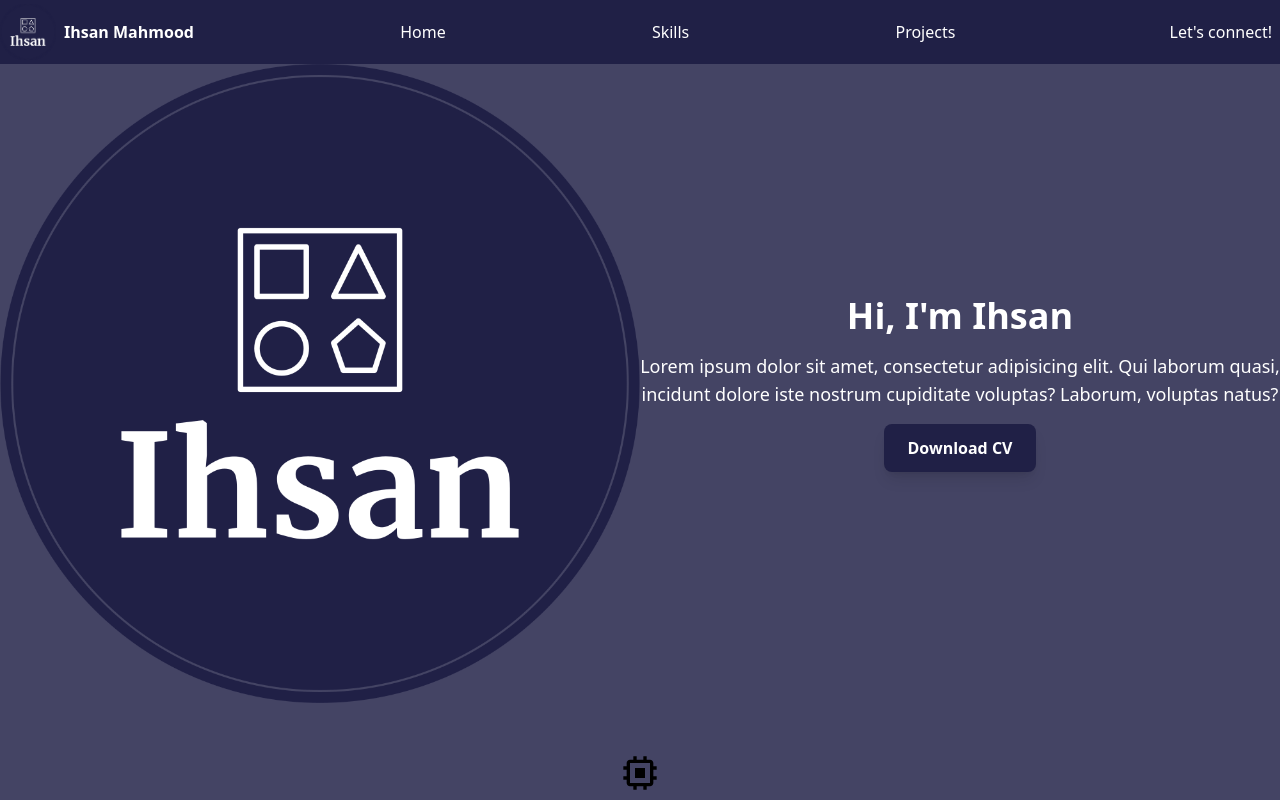
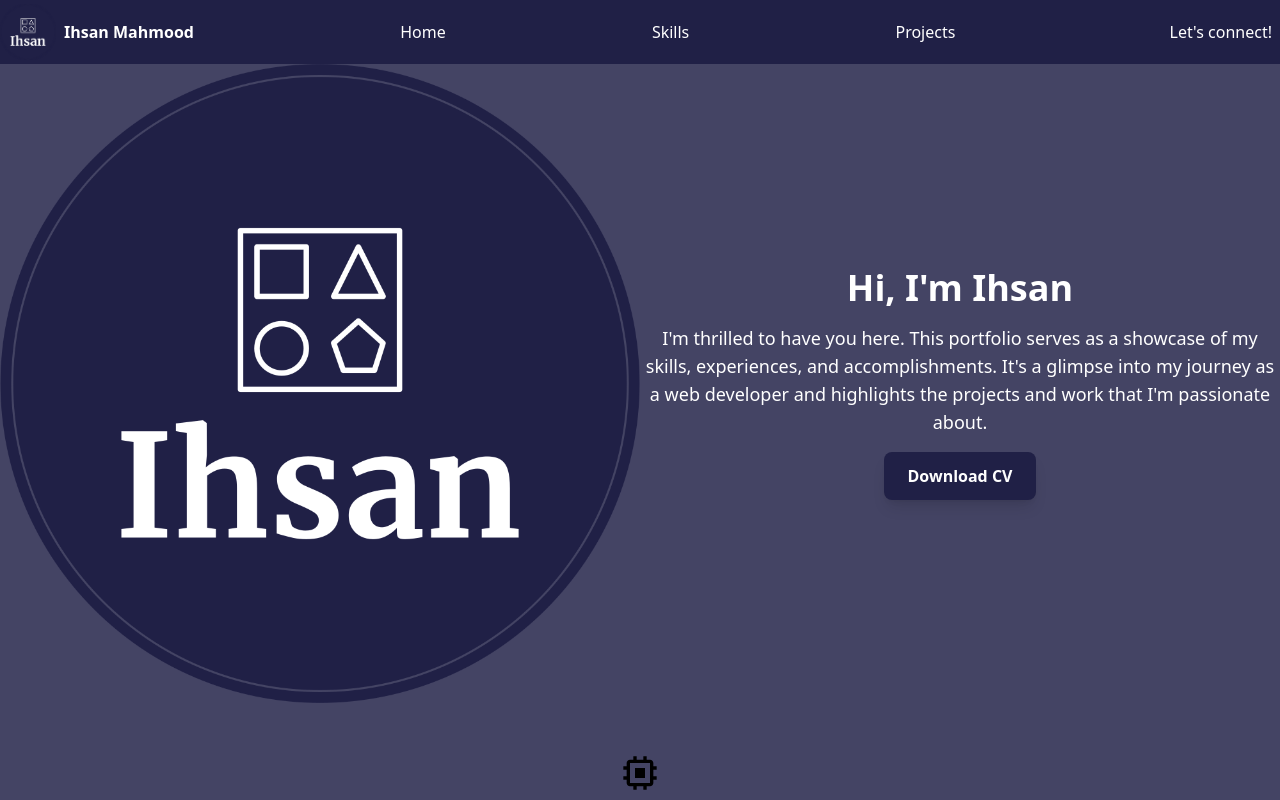
Before and after one commit to ihsanm/Offical-Portfolio, a React (Create React App) app: page / in a window 1280 px wide. Shown: the top 800 px of the page. Built offline with nearby package versions, Linux system fonts and the light colour scheme.

Commit message:
added introduction to home section

```diff
--- a/src/Components/home.js
+++ b/src/Components/home.js
@@ -12,8 +12,9 @@ const Home = () => {
         <div className="lg:w-1/2 text-center">
           <h1 className="text-white text-4xl font-bold mb-4">Hi, I'm Ihsan</h1>
           <p className="text-white text-lg mb-4">
-            Lorem ipsum dolor sit amet, consectetur adipisicing elit. Qui laborum quasi, incidunt dolore iste nostrum
-            cupiditate voluptas? Laborum, voluptas natus?
+          I'm thrilled to have you here. This portfolio serves as a showcase of my skills,
+           experiences, and accomplishments. It's a glimpse into my journey as a web developer
+           and highlights the projects and work that I'm passionate about.
           </p>
           <DownloadButton />
         </div>
```
